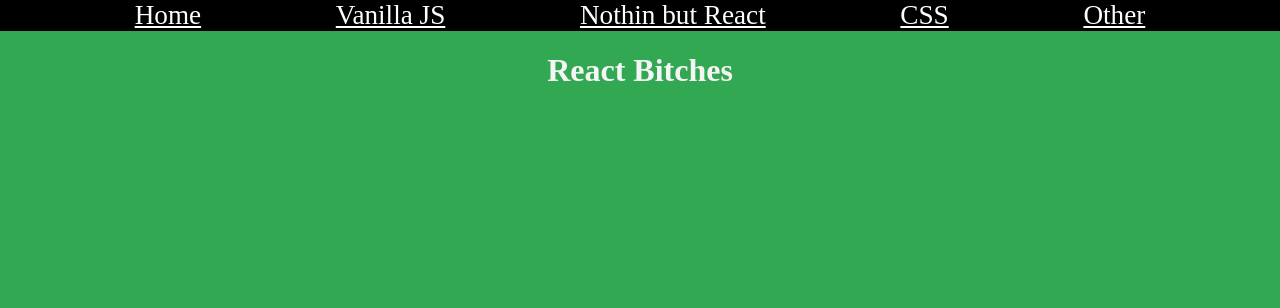
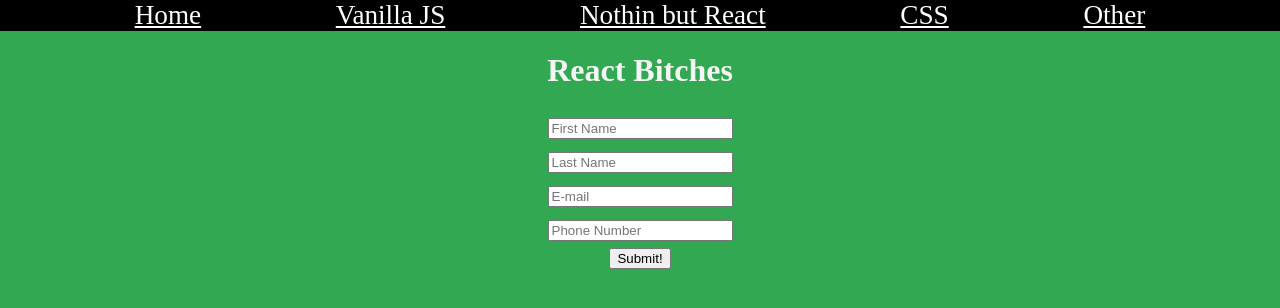
Before and after one commit to danielmruales/practice, a React (Create React App) app: page /react in a window 1280 px wide. Shown: the top 308 px of the page. Built offline with nearby package versions, Linux system fonts and the light colour scheme.

Commit message:
added a form to react tab

```diff
--- a/src/React/ReactTab.css
+++ b/src/React/ReactTab.css
@@ -2,3 +2,18 @@
     color: whitesmoke;
     text-align: center
 }
+
+/* .formDiv {
+    width: 100vw;
+} */
+
+.mainForm {
+    display: flex;
+    justify-content: center;
+    flex-direction: column;
+    align-items: center;
+}
+
+.mainForm > input {
+    margin: 5pt
+}
--- a/src/React/ReactTab.js
+++ b/src/React/ReactTab.js
@@ -8,6 +8,15 @@ class ReactTab extends Component {
             <div>
                 <Navbar/>
                 <h1 className='mainTab'>React Bitches</h1>
+                <div className='formDiv' >
+                    <form className='mainForm'>
+                         <input placeholder='First Name'/>
+                         <input placeholder='Last Name'/>
+                         <input placeholder='E-mail'/>
+                         <input placeholder='Phone Number'/>
+                         <button>Submit!</button>
+                    </form>
+                </div>
             </div>
         );
     }
```
Also changed, not shown: src/Home/Home.js (line endings or trailing spaces).
